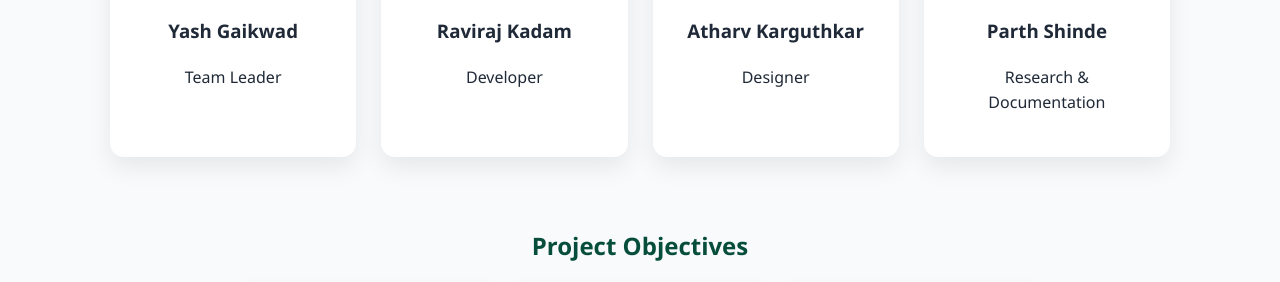
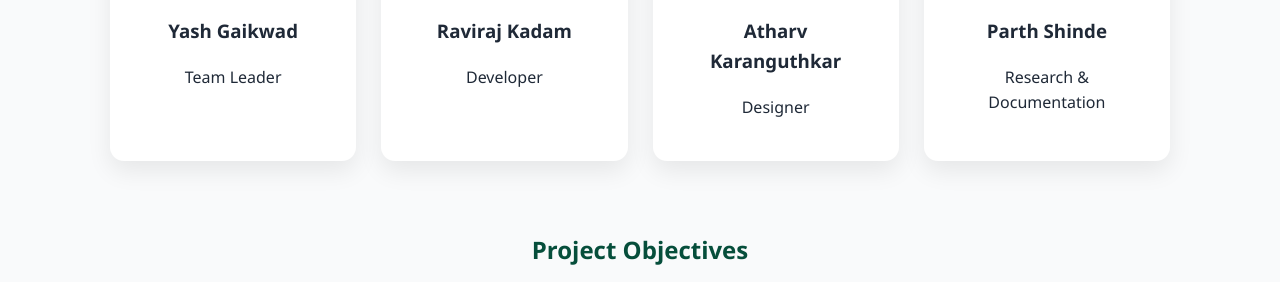
Before and after one commit to Goldie2005/E-Waste-Manaement, a plain HTML site: page index.html in a window 1280 px wide. Shown: the part 777-1059 px from the top of the page. Drawn offline with Linux system fonts and the light colour scheme.

Commit message:
Fixed Name

```diff
--- a/index.html
+++ b/index.html
@@ -158,7 +158,7 @@
   <div class="cards">
     <div class="card"><div class="avatar">YG</div><h3>Yash Gaikwad</h3><p>Team Leader</p></div>
     <div class="card"><div class="avatar">RK</div><h3>Raviraj Kadam</h3><p>Developer</p></div>
-    <div class="card"><div class="avatar">AK</div><h3>Atharv Karguthkar</h3><p>Designer</p></div>
+    <div class="card"><div class="avatar">AK</div><h3>Atharv Karanguthkar</h3><p>Designer</p></div>
     <div class="card"><div class="avatar">PS</div><h3>Parth Shinde</h3><p>Research & Documentation</p></div>
   </div>
 </section>
```
